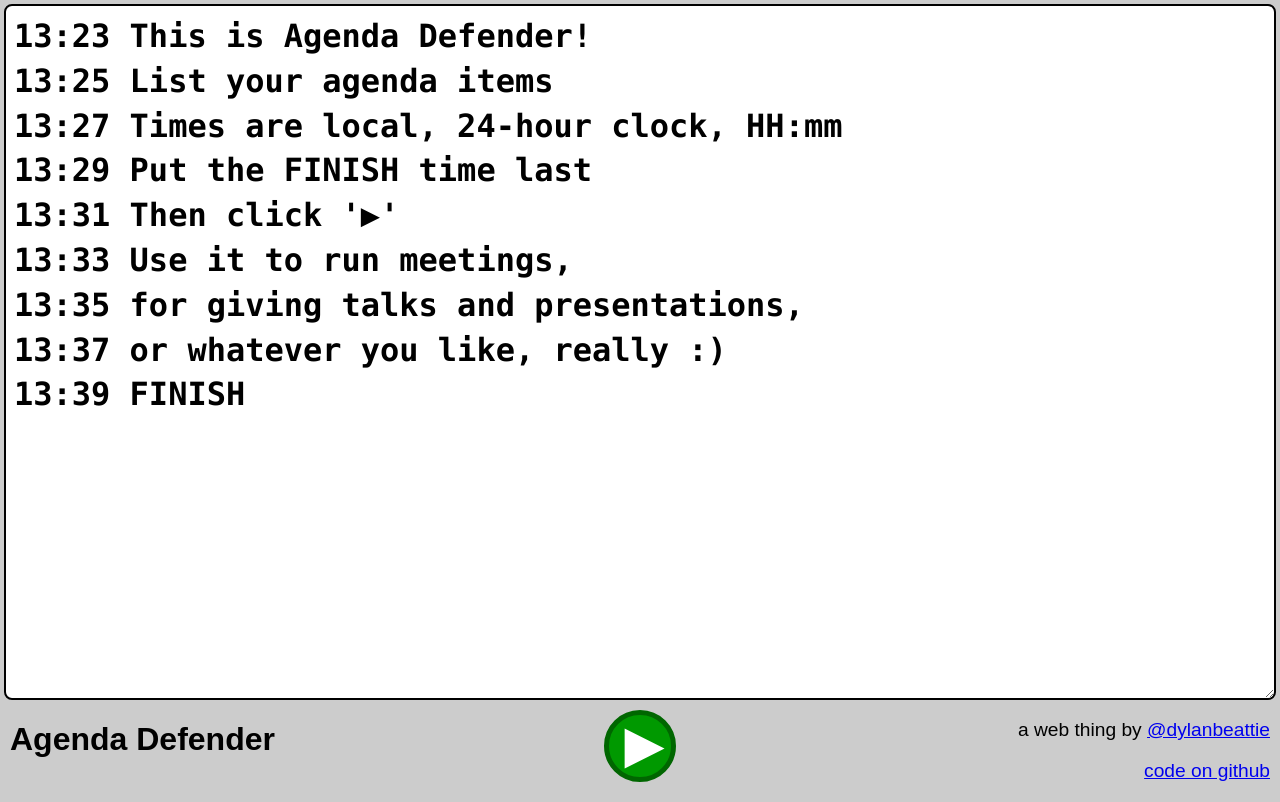
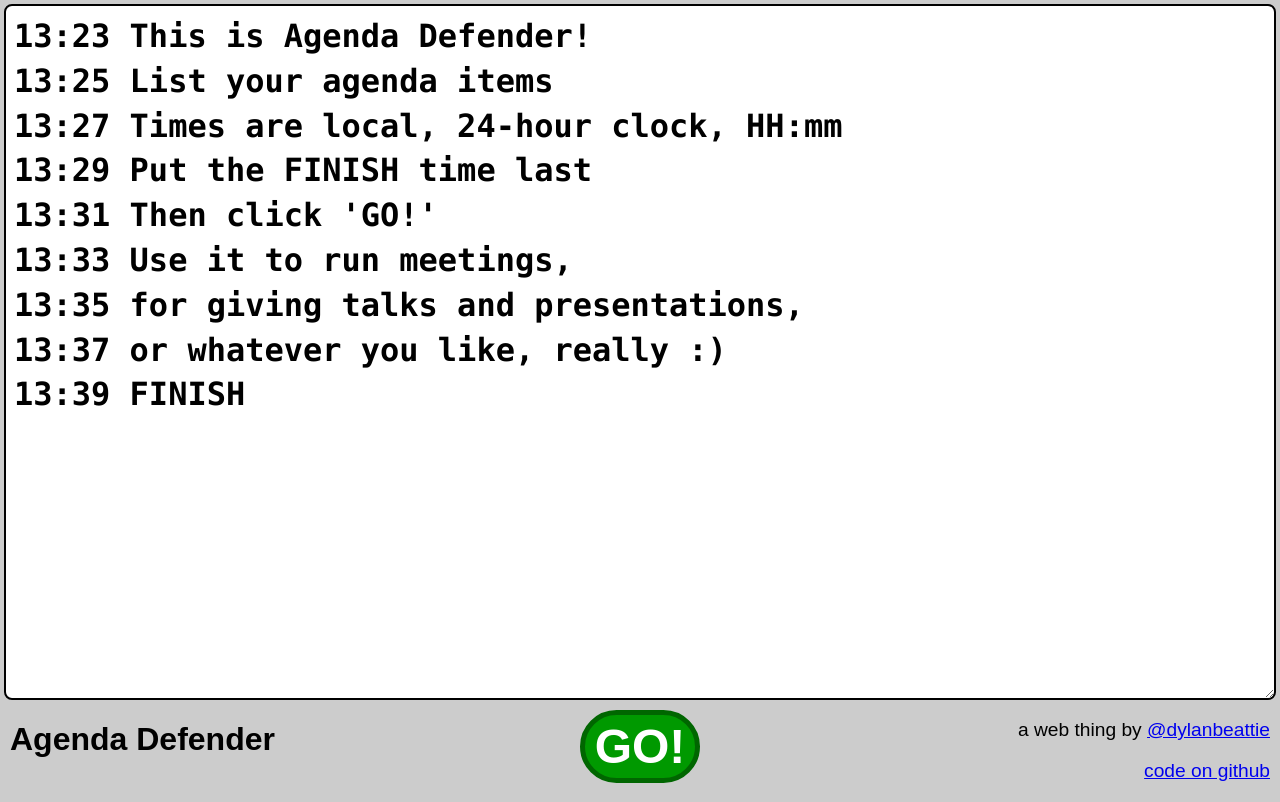
Before and after one commit to dylanbeattie/agendadefender, a plain HTML site: page index.html in a window 1280 px wide. Drawn offline with Linux system fonts and the light colour scheme.

Commit message:
Replaced Play icon with GO text - icon does not work on iOS

```diff
--- a/index.html
+++ b/index.html
@@ -24,7 +24,7 @@
         <textarea id="agenda" placeholder="15:00 type your agenda here
 15:05 one item per line
 15:10 like this
-15:15 then click '&#9654;'
+15:15 then click 'GO!'
 15:30 FINISH"></textarea>
     </div>
     <div id="controls-wrapper">
@@ -33,7 +33,7 @@
             <p>a web thing by <a href="https://dylanbeattie.net/2019/12/02/better-meetings-with-agenda-defender.html">@dylanbeattie</a></p>
             <p><a href="https://github.com/dylanbeattie/agendadefender">code on github</a></p>
         </section>
-        <input type="submit" value="&#9654;" id="run-meeting-button" />
+        <input type="submit" value="GO!" id="run-meeting-button" />
     </div>
     <div id="ticker">
     </div>
--- a/scripts/agenda-defender.js
+++ b/scripts/agenda-defender.js
@@ -44,7 +44,7 @@ function drawSampleAgenda() {
         "List your agenda items",
         "Times are local, 24-hour clock, HH:mm",
         "Put the FINISH time last",
-        "Then click '&#9654;'",
+        "Then click 'GO!'",
         "Use it to run meetings,",
         "for giving talks and presentations,",
         "or whatever you like, really :)");
--- a/styles/styles.css
+++ b/styles/styles.css
@@ -34,13 +34,11 @@ div#controls-wrapper section p {
 
 div#controls-wrapper input#run-meeting-button {
     margin: 10px auto;
-    border-radius: 36px;
-    width: 72px;
-    height: 72px;
+    border-radius: 44px;
+    padding: 4px 10px;
     color: #fff;
     background-color: #090;
     font-size: 48px;
-    padding: 2px 0px 32px 6px;
     overflow: hidden;
     font-weight: bold;
     border: 5px solid #060;
```
